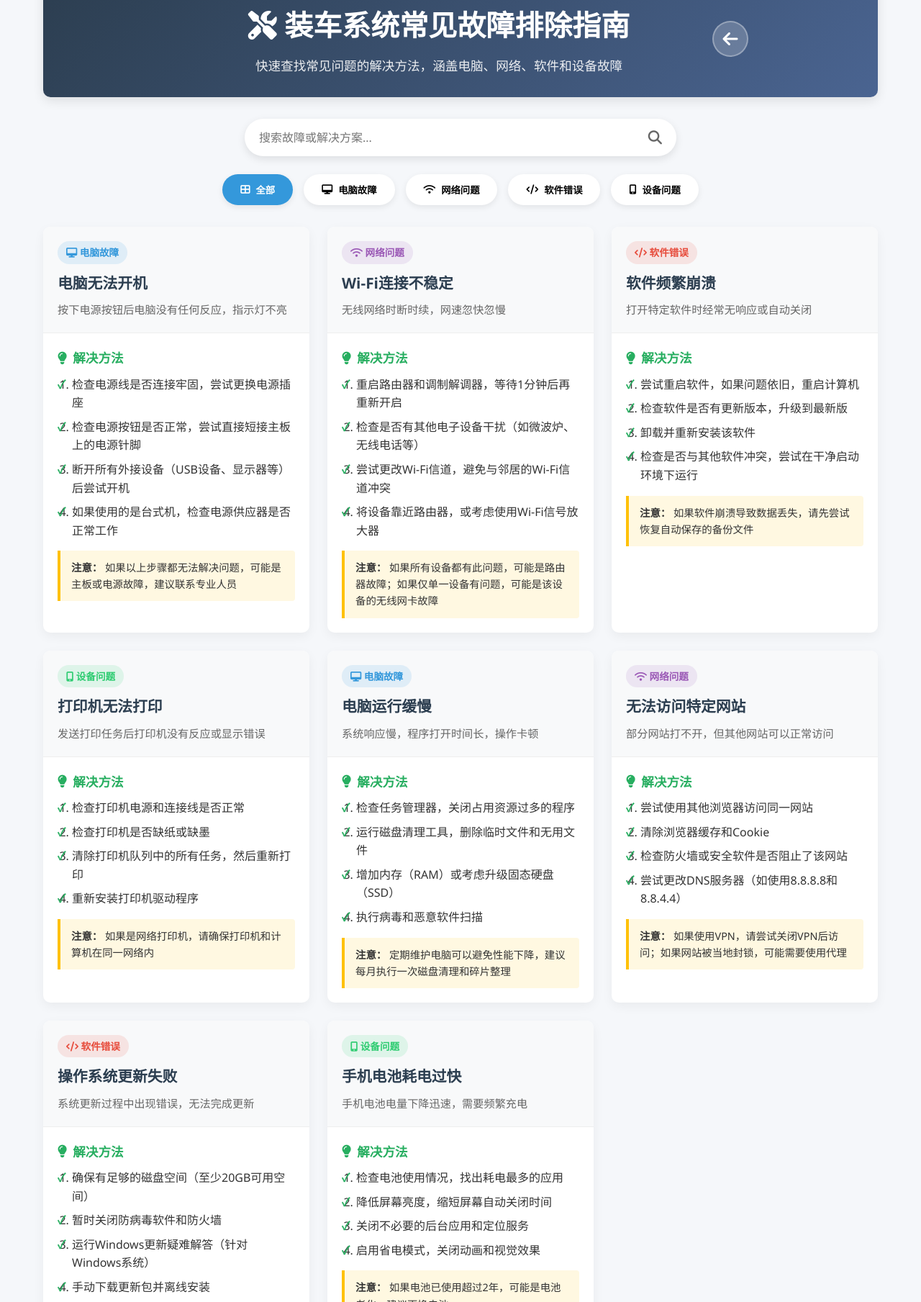
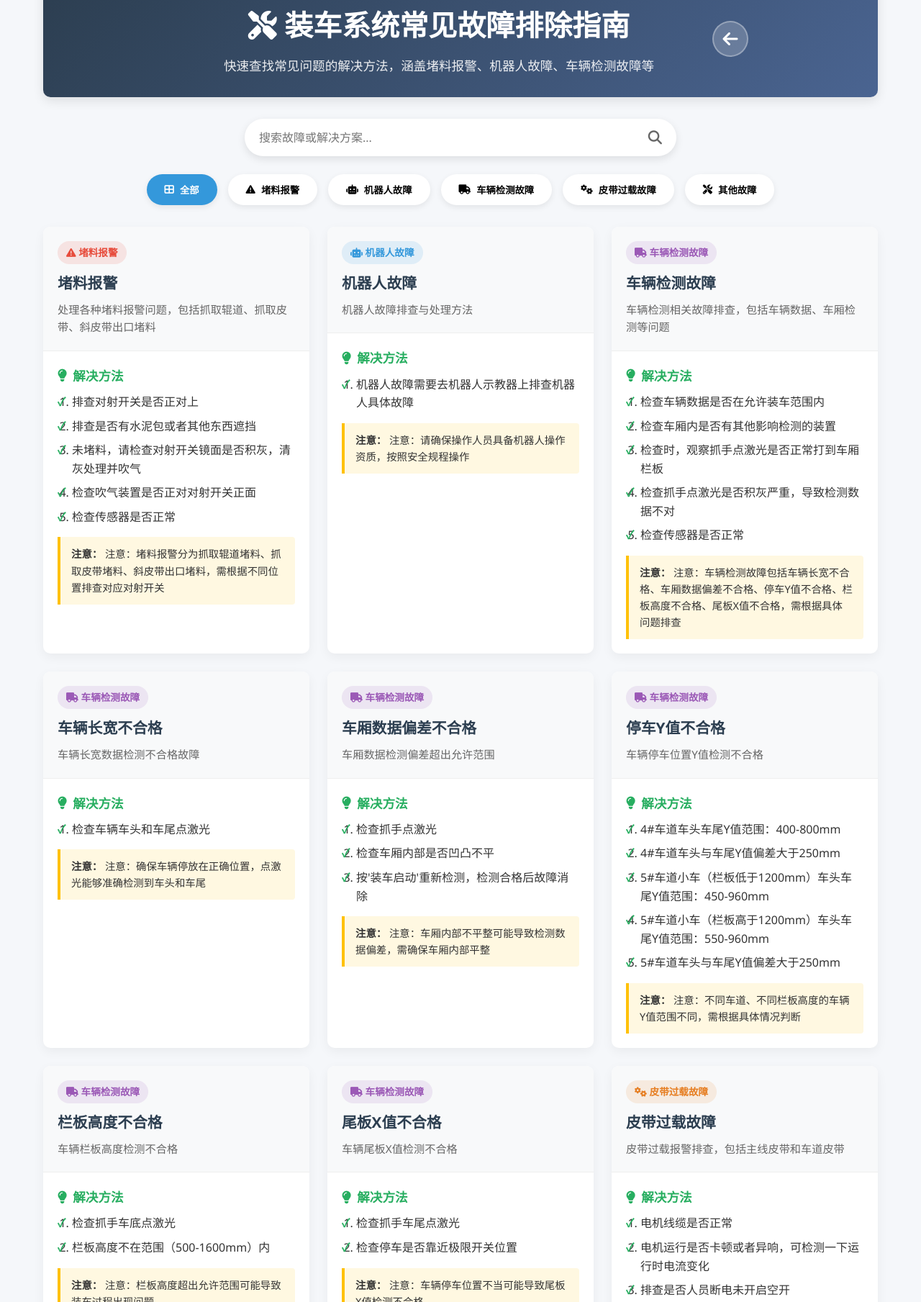
Before and after one commit to Echo-sparking/database, a plain HTML site: page index.html in a window 1280 px wide. Shown: the part 47-1856 px from the top of the page at 72% size. Drawn offline with Linux system fonts and the light colour scheme.

Commit message:
Update index.html

```diff
--- a/index.html
+++ b/index.html
@@ -3,7 +3,7 @@
 <head>
     <meta charset="UTF-8">
     <meta name="viewport" content="width=device-width, initial-scale=1.0">
-    <title>常见故障排除指南</title>
+    <title>装车系统常见故障排除指南</title>
     <link rel="stylesheet" href="https://cdnjs.cloudflare.com/ajax/libs/font-awesome/6.4.0/css/all.min.css">
     <style>
         * {
@@ -323,7 +323,7 @@
         <header>
             <div class="header-content">
                 <h1><i class="fas fa-tools"></i> 装车系统常见故障排除指南</h1>
-                <p>快速查找常见问题的解决方法，涵盖电脑、网络、软件和设备故障</p>
+                <p>快速查找常见问题的解决方法，涵盖堵料报警、机器人故障、车辆检测故障等</p>
                 <button id="backButton" class="back-btn" aria-label="返回上一级">
                     <i class="fas fa-arrow-left"></i>
                 </button>
@@ -341,17 +341,20 @@
             <button class="category-btn active" data-category="all">
                 <i class="fas fa-th-large"></i> 全部
             </button>
-            <button class="category-btn" data-category="computer">
-                <i class="fas fa-desktop"></i> 电脑故障
+            <button class="category-btn" data-category="blockage">
+                <i class="fas fa-exclamation-triangle"></i> 堵料报警
             </button>
-            <button class="category-btn" data-category="network">
-                <i class="fas fa-wifi"></i> 网络问题
+            <button class="category-btn" data-category="robot">
+                <i class="fas fa-robot"></i> 机器人故障
             </button>
-            <button class="category-btn" data-category="software">
-                <i class="fas fa-code"></i> 软件错误
+            <button class="category-btn" data-category="vehicle">
+                <i class="fas fa-truck"></i> 车辆检测故障
             </button>
-            <button class="category-btn" data-category="device">
-                <i class="fas fa-mobile-alt"></i> 设备问题
+            <button class="category-btn" data-category="belt">
+                <i class="fas fa-cogs"></i> 皮带过载故障
+            </button>
+            <button class="category-btn" data-category="other">
+                <i class="fas fa-tools"></i> 其他故障
             </button>
         </div>
 
@@ -365,131 +368,234 @@
         </div>
 
         <footer>
-            <p>故障排除指南 &copy; 2023 | 本页面仅供参考，具体问题请咨询专业人士</p>
+            <p>故障排除指南 &copy; 2026 | 本页面仅供参考，具体问题请咨询专业人士</p>
         </footer>
     </div>
 
     <script>
-        // 故障数据
+        // 使用操作手册内容的故障数据
         const issuesData = [
             {
                 id: 1,
-                category: "computer",
-                title: "电脑无法开机",
-                description: "按下电源按钮后电脑没有任何反应，指示灯不亮",
+                category: "blockage",
+                title: "堵料报警",
+                description: "处理各种堵料报警问题，包括抓取辊道、抓取皮带、斜皮带出口堵料",
                 solution: {
                     steps: [
-                        "检查电源线是否连接牢固，尝试更换电源插座",
-                        "检查电源按钮是否正常，尝试直接短接主板上的电源针脚",
-                        "断开所有外接设备（USB设备、显示器等）后尝试开机",
-                        "如果使用的是台式机，检查电源供应器是否正常工作"
+                        "排查对射开关是否正对上",
+                        "排查是否有水泥包或者其他东西遮挡",
+                        "未堵料，请检查对射开关镜面是否积灰，清灰处理并吹气",
+                        "检查吹气装置是否正对对射开关正面",
+                        "检查传感器是否正常"
                     ],
-                    warning: "如果以上步骤都无法解决问题，可能是主板或电源故障，建议联系专业人员"
+                    warning: "注意：堵料报警分为抓取辊道堵料、抓取皮带堵料、斜皮带出口堵料，需根据不同位置排查对应对射开关"
                 }
             },
             {
                 id: 2,
-                category: "network",
-                title: "Wi-Fi连接不稳定",
-                description: "无线网络时断时续，网速忽快忽慢",
+                category: "robot",
+                title: "机器人故障",
+                description: "机器人故障排查与处理方法",
                 solution: {
                     steps: [
-                        "重启路由器和调制解调器，等待1分钟后再重新开启",
-                        "检查是否有其他电子设备干扰（如微波炉、无线电话等）",
-                        "尝试更改Wi-Fi信道，避免与邻居的Wi-Fi信道冲突",
-                        "将设备靠近路由器，或考虑使用Wi-Fi信号放大器"
+                        "机器人故障需要去机器人示教器上排查机器人具体故障"
                     ],
-                    warning: "如果所有设备都有此问题，可能是路由器故障；如果仅单一设备有问题，可能是该设备的无线网卡故障"
+                    warning: "注意：请确保操作人员具备机器人操作资质，按照安全规程操作"
                 }
             },
             {
                 id: 3,
-                category: "software",
-                title: "软件频繁崩溃",
-                description: "打开特定软件时经常无响应或自动关闭",
+                category: "vehicle",
+                title: "车辆检测故障",
+                description: "车辆检测相关故障排查，包括车辆数据、车厢检测等问题",
                 solution: {
                     steps: [
-                        "尝试重启软件，如果问题依旧，重启计算机",
-                        "检查软件是否有更新版本，升级到最新版",
-                        "卸载并重新安装该软件",
-                        "检查是否与其他软件冲突，尝试在干净启动环境下运行"
+                        "检查车辆数据是否在允许装车范围内",
+                        "检查车厢内是否有其他影响检测的装置",
+                        "检查时，观察抓手点激光是否正常打到车厢栏板",
+                        "检查抓手点激光是否积灰严重，导致检测数据不对",
+                        "检查传感器是否正常"
                     ],
-                    warning: "如果软件崩溃导致数据丢失，请先尝试恢复自动保存的备份文件"
+                    warning: "注意：车辆检测故障包括车辆长宽不合格、车厢数据偏差不合格、停车Y值不合格、栏板高度不合格、尾板X值不合格，需根据具体问题排查"
                 }
             },
             {
                 id: 4,
-                category: "device",
-                title: "打印机无法打印",
-                description: "发送打印任务后打印机没有反应或显示错误",
+                category: "vehicle",
+                title: "车辆长宽不合格",
+                description: "车辆长宽数据检测不合格故障",
                 solution: {
                     steps: [
-                        "检查打印机电源和连接线是否正常",
-                        "检查打印机是否缺纸或缺墨",
-                        "清除打印机队列中的所有任务，然后重新打印",
-                        "重新安装打印机驱动程序"
+                        "检查车辆车头和车尾点激光"
                     ],
-                    warning: "如果是网络打印机，请确保打印机和计算机在同一网络内"
+                    warning: "注意：确保车辆停放在正确位置，点激光能够准确检测到车头和车尾"
                 }
             },
             {
                 id: 5,
-                category: "computer",
-                title: "电脑运行缓慢",
-                description: "系统响应慢，程序打开时间长，操作卡顿",
+                category: "vehicle",
+                title: "车厢数据偏差不合格",
+                description: "车厢数据检测偏差超出允许范围",
                 solution: {
                     steps: [
-                        "检查任务管理器，关闭占用资源过多的程序",
-                        "运行磁盘清理工具，删除临时文件和无用文件",
-                        "增加内存（RAM）或考虑升级固态硬盘（SSD）",
-                        "执行病毒和恶意软件扫描"
+                        "检查抓手点激光",
+                        "检查车厢内部是否凹凸不平",
+                        "按'装车启动'重新检测，检测合格后故障消除"
                     ],
-                    warning: "定期维护电脑可以避免性能下降，建议每月执行一次磁盘清理和碎片整理"
+                    warning: "注意：车厢内部不平整可能导致检测数据偏差，需确保车厢内部平整"
                 }
             },
             {
                 id: 6,
-                category: "network",
-                title: "无法访问特定网站",
-                description: "部分网站打不开，但其他网站可以正常访问",
+                category: "vehicle",
+                title: "停车Y值不合格",
+                description: "车辆停车位置Y值检测不合格",
                 solution: {
                     steps: [
-                        "尝试使用其他浏览器访问同一网站",
-                        "清除浏览器缓存和Cookie",
-                        "检查防火墙或安全软件是否阻止了该网站",
-                        "尝试更改DNS服务器（如使用8.8.8.8和8.8.4.4）"
+                        "4#车道车头车尾Y值范围：400-800mm",
+                        "4#车道车头与车尾Y值偏差大于250mm",
+                        "5#车道小车（栏板低于1200mm）车头车尾Y值范围：450-960mm",
+                        "5#车道小车（栏板高于1200mm）车头车尾Y值范围：550-960mm",
+                        "5#车道车头与车尾Y值偏差大于250mm"
                     ],
-                    warning: "如果使用VPN，请尝试关闭VPN后访问；如果网站被当地封锁，可能需要使用代理"
+                    warning: "注意：不同车道、不同栏板高度的车辆Y值范围不同，需根据具体情况判断"
                 }
             },
             {
                 id: 7,
-                category: "software",
-                title: "操作系统更新失败",
-                description: "系统更新过程中出现错误，无法完成更新",
+                category: "vehicle",
+                title: "栏板高度不合格",
+                description: "车辆栏板高度检测不合格",
                 solution: {
                     steps: [
-                        "确保有足够的磁盘空间（至少20GB可用空间）",
-                        "暂时关闭防病毒软件和防火墙",
-                        "运行Windows更新疑难解答（针对Windows系统）",
-                        "手动下载更新包并离线安装"
+                        "检查抓手车底点激光",
+                        "栏板高度不在范围（500-1600mm）内"
                     ],
-                    warning: "在进行重大更新前，请务必备份重要数据，以防更新失败导致数据丢失"
+                    warning: "注意：栏板高度超出允许范围可能导致装车过程出现问题"
                 }
             },
             {
                 id: 8,
-                category: "device",
-                title: "手机电池耗电过快",
-                description: "手机电池电量下降迅速，需要频繁充电",
+                category: "vehicle",
+                title: "尾板X值不合格",
+                description: "车辆尾板X值检测不合格",
                 solution: {
                     steps: [
-                        "检查电池使用情况，找出耗电最多的应用",
-                        "降低屏幕亮度，缩短屏幕自动关闭时间",
-                        "关闭不必要的后台应用和定位服务",
-                        "启用省电模式，关闭动画和视觉效果"
+                        "检查抓手车尾点激光",
+                        "检查停车是否靠近极限开关位置"
                     ],
-                    warning: "如果电池已使用超过2年，可能是电池老化，建议更换电池"
+                    warning: "注意：车辆停车位置不当可能导致尾板X值检测不合格"
+                }
+            },
+            {
+                id: 9,
+                category: "belt",
+                title: "皮带过载故障",
+                description: "皮带过载报警排查，包括主线皮带和车道皮带",
+                solution: {
+                    steps: [
+                        "电机线缆是否正常",
+                        "电机运行是否卡顿或者异响，可检测一下运行时电流变化",
+                        "排查是否人员断电未开启空开"
+                    ],
+                    warning: "注意：皮带过载故障分为主线皮带过载和车道皮带过载，需根据具体位置排查对应电机"
+                }
+            },
+            {
+                id: 10,
+                category: "belt",
+                title: "主线皮带过载",
+                description: "主线皮带过载故障处理",
+                solution: {
+                    steps: [
+                        "主皮带过载",
+                        "分道升降变频器报警",
+                        "分道皮带变频器报警"
+                    ],
+                    warning: "注意：主线皮带过载可能影响整个装车系统的正常运行"
+                }
+            },
+            {
+                id: 11,
+                category: "belt",
+                title: "车道皮带过载",
+                description: "车道皮带过载故障处理，包括1#和2#车道",
+                solution: {
+                    steps: [
+                        "1#车道皮带过载：抓取皮带电机故障、接料皮带电机过载、斜皮带电机过载、拐弯皮带电机过载",
+                        "2#车道皮带过载：抓取皮带电机故障、接料皮带电机过载、斜皮带电机过载、拐弯皮带电机过载、入口电机过载"
+                    ],
+                    warning: "注意：不同车道的皮带过载故障可能涉及不同位置的电机，需根据具体车道排查"
+                }
+            },
+            {
+                id: 12,
+                category: "other",
+                title: "刷卡机刷不上数据",
+                description: "刷卡机无法读取数据故障排查",
+                solution: {
+                    steps: [
+                        "查看网线是否正常，可观察刷卡机网络等是否正常闪烁",
+                        "观察设备是否供电正常，是否送电",
+                        "中南智能软件内，刷卡服务—>停止服务--->启动服务，重新刷卡"
+                    ],
+                    warning: "临时处理措施：可手动输入计划包数，按'装车启动'启动装车"
+                }
+            },
+            {
+                id: 13,
+                category: "other",
+                title: "计数不准处理",
+                description: "装车计数不准确问题排查",
+                solution: {
+                    steps: [
+                        "排查入口对射开关是否正对上",
+                        "排查是否有水泥包或者其他东西遮挡",
+                        "未堵料，请检查对射开关镜面是否积灰，清灰处理并吹气",
+                        "检查吹气装置是否正对对射开关正面",
+                        "检查传感器是否正常"
+                    ],
+                    warning: "注意：当来料计数小于实际装包数表示计数不准，会出现装车完成后皮带留包现象；当来料包数到达计划包数是机器人装车一直等待车道来包，表示车道内少包，临时措施：将装车实际包数+抓取辊道包数输入到'来料包数'，等另一车道装车完成后，会自动放包过来"
+                }
+            },
+            {
+                id: 14,
+                category: "other",
+                title: "溜车故障",
+                description: "车辆溜车故障排查",
+                solution: {
+                    steps: [
+                        "观察触摸屏主画面是否存在溜车问题",
+                        "排查溜车点激光",
+                        "车辆无问题，点激光问题可点击'防溜车屏蔽'"
+                    ],
+                    warning: "注意：溜车可能导致安全事故，需及时处理"
+                }
+            },
+            {
+                id: 15,
+                category: "other",
+                title: "气压故障",
+                description: "气压系统故障排查",
+                solution: {
+                    steps: [
+                        "观察二楼平台气压表是否在设定值范围内",
+                        "排查是否断气",
+                        "排查是否存在漏气"
+                    ],
+                    warning: "注意：气压不足可能导致设备无法正常工作"
+                }
+            },
+            {
+                id: 16,
+                category: "other",
+                title: "急停故障",
+                description: "急停系统故障排查",
+                solution: {
+                    steps: [
+                        "排查急停按钮是否按下：HMI急停故障、MCP急停故障、机器人急停故障、安全继电器未得电"
+                    ],
+                    warning: "注意：急停故障需立即处理，确保设备安全"
                 }
             }
         ];
@@ -571,26 +677,35 @@
                     let categoryIcon, categoryName, categoryColor;
 
                     switch(issue.category) {
-                        case 'computer':
-                            categoryIcon = 'fas fa-desktop';
-                            categoryName = '电脑故障';
-                            categoryColor = '#3498db';
+                        case 'blockage':
+                            categoryIcon = 'fas fa-exclamation-triangle';
+                            categoryName = '堵料报警';
+                            categoryColor = '#e74c3c'; // 红色
                             break;
-                        case 'network':
-                            categoryIcon = 'fas fa-wifi';
-                            categoryName = '网络问题';
-                            categoryColor = '#9b59b6';
+                        case 'robot':
+                            categoryIcon = 'fas fa-robot';
+                            categoryName = '机器人故障';
+                            categoryColor = '#3498db'; // 蓝色
                             break;
-                        case 'software':
-                            categoryIcon = 'fas fa-code';
-                            categoryName = '软件错误';
-                            categoryColor = '#e74c3c';
+                        case 'vehicle':
+                            categoryIcon = 'fas fa-truck';
+                            categoryName = '车辆检测故障';
+                            categoryColor = '#9b59b6'; // 紫色
                             break;
-                        case 'device':
-                            categoryIcon = 'fas fa-mobile-alt';
-                            categoryName = '设备问题';
-                            categoryColor = '#2ecc71';
+                        case 'belt':
+                            categoryIcon = 'fas fa-cogs';
+                            categoryName = '皮带过载故障';
+                            categoryColor = '#e67e22'; // 橙色
                             break;
+                        case 'other':
+                            categoryIcon = 'fas fa-tools';
+                            categoryName = '其他故障';
+                            categoryColor = '#2ecc71'; // 绿色
+                            break;
+                        default:
+                            categoryIcon = 'fas fa-question-circle';
+                            categoryName = '其他';
+                            categoryColor = '#7f8c8d'; // 灰色
                     }
 
                     // 创建故障卡片
```
